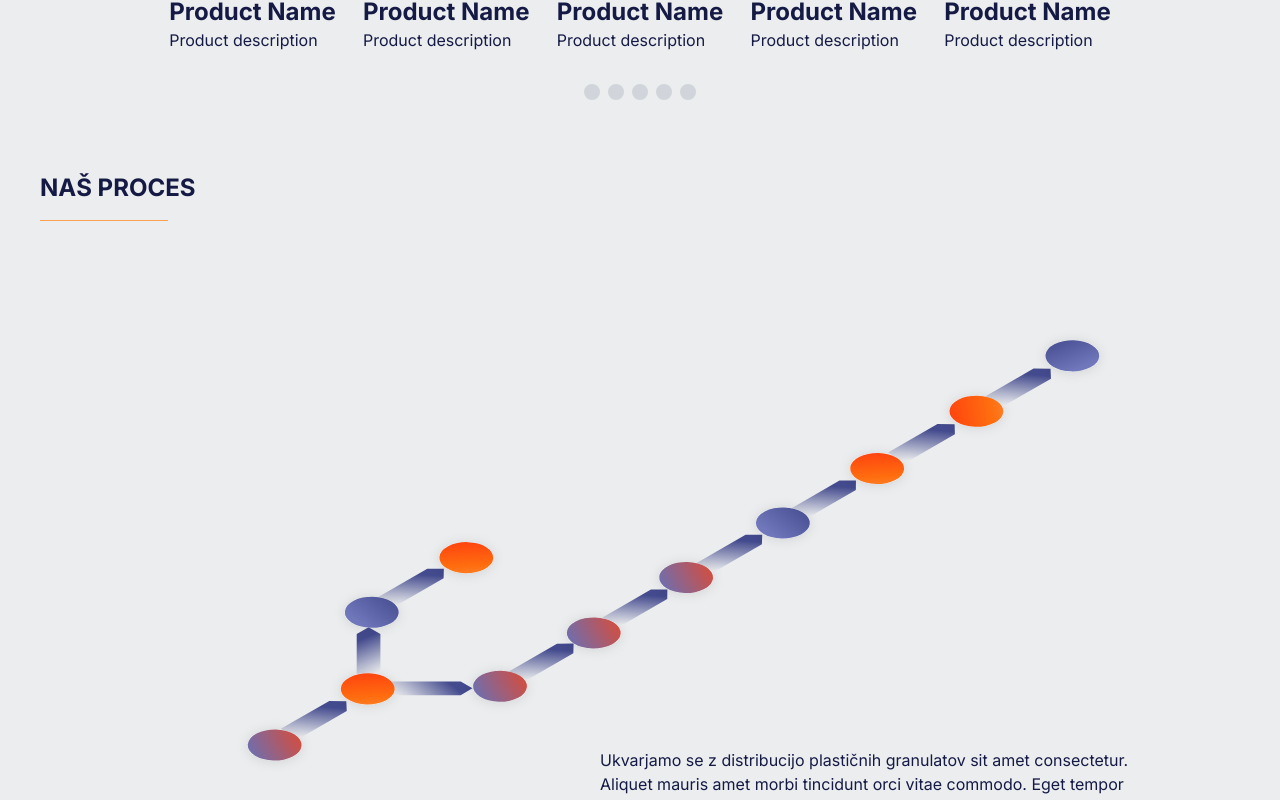
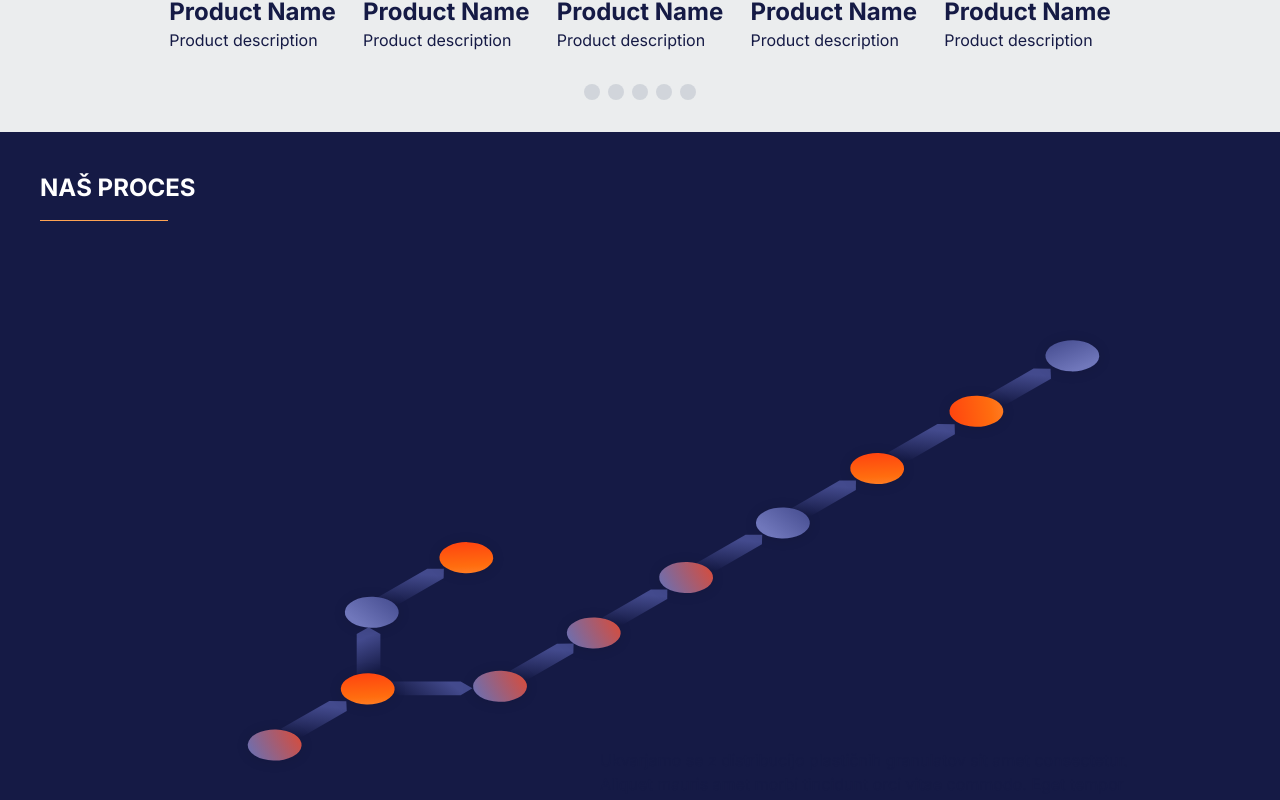
Before and after one commit to jurecapuder/humanfrog_fist, a Next.js app: page / in a window 1280 px wide. Shown: the part 797-1597 px from the top of the page. Built offline with nearby package versions, Linux system fonts and the light colour scheme.

Commit message:
Update background color and text color in Process component

```diff
--- a/src/app/sections/process.js
+++ b/src/app/sections/process.js
@@ -2,8 +2,8 @@ import React from "react";
 
 const Process = () => {
   return (
-    <div className="relative flex flex-col items-center justify-center h-screen">
-      <div className="absolute top-0 left-0 m-10">
+    <div className="relative flex flex-col items-center justify-center h-screen bg-logo-blue">
+      <div className="absolute top-0 left-0 m-10 text-white">
         <h2 className="text-2xl font-bold mb-4">NAŠ PROCES</h2>
         <div className="border-t border-fist-oranzna h-px w-32" />
       </div>
```
